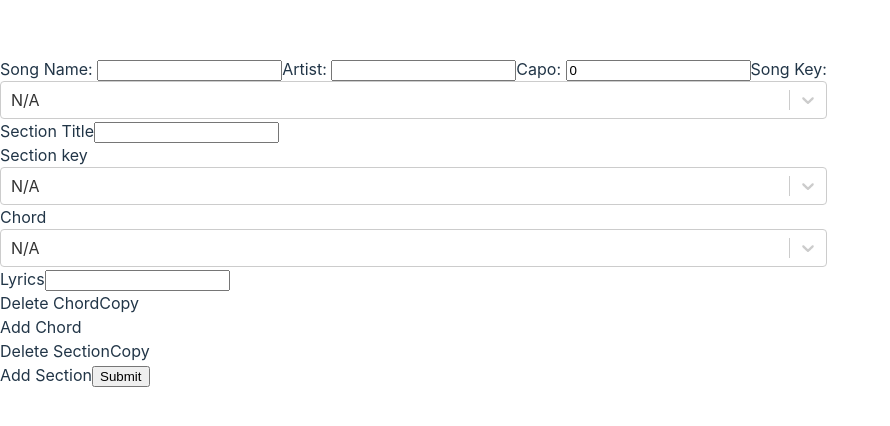
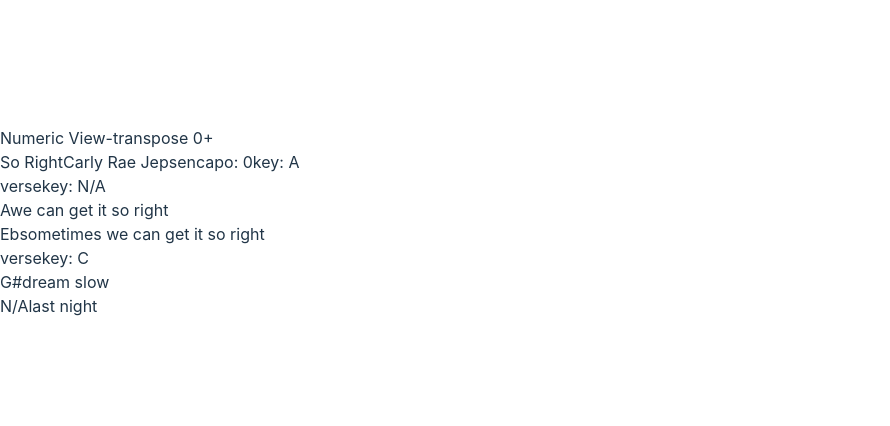
Before and after one commit to Bransonlj/chordster, a React (Vite) app in the folder frontend/: page / in a window 1280 px wide. Shown: the part 178-604 px from the top of the page, without its empty margins (0-890 px from the left). Built offline with nearby package versions, Linux system fonts and the light colour scheme.

Commit message:
Implement SongDetails page and Fix toNumericChord

```diff
--- a/frontend/src/main.tsx
+++ b/frontend/src/main.tsx
@@ -2,9 +2,10 @@
 import ReactDOM from 'react-dom/client'
 import './index.css'
 import SongForm from './views/SongForm/SongForm.tsx'
+import SongDetails from './views/SongDetails/SongDetails.tsx'
 
 ReactDOM.createRoot(document.getElementById('root')!).render(
   <React.StrictMode>
-    <SongForm />
+    <SongDetails />
   </React.StrictMode>,
 )
--- a/frontend/src/utils/chords.ts
+++ b/frontend/src/utils/chords.ts
@@ -30,13 +30,21 @@
     if (chord) {
         if (isEmptyChord(chord)) {
             // return "N/A"
-            return chord.noteLetter
+            return emptyNoteLetter;
         } else {
             // normal chord
             return chord.noteLetter + chord.accidental + chord.chordType;
         }
     } else {
         return "";
+    }
+}
+
+export function numericToString(numeric: NumericChord): string {
+    if (isEmptyNumericChord(numeric)) {
+        return emptyNumeral;
+    } else {
+        return numeric.numeral + numeric.accidental + numeric.chordType;
     }
 }
 
@@ -190,6 +198,10 @@
     return chord.noteLetter === emptyNoteLetter;
 }
 
+export function isEmptyNumericChord(chord: NumericChord): boolean {
+    return chord.numeral === emptyNumeral;
+}
+
 // checks if key isEmpty depending on noteLetter, regardless of accidental or isMajor
 export function isEmptyKey(key: Key): boolean {
     return key.noteLetter === emptyNoteLetter;
@@ -256,7 +268,7 @@
 
     // guarateed to be non-empty
     const keyValue: number = valueOfLetter(key.noteLetter as NonEmptyNoteLetter) + valueOfAccidental(key.accidental);
-    const chordValue: number = valueOfLetter(chord.noteLetter as NonEmptyNoteLetter) + valueOfAccidental(chord.accidental);
+    const chordValue: number = valueOfLetter(chord.noteLetter as NonEmptyNoteLetter);
     let interval: number = chordValue - keyValue;
     if (interval > 11) {
         interval -= 12;
--- /dev/null
+++ b/frontend/src/views/SongDetails/ChordLyricDetails.tsx
@@ -0,0 +1,28 @@
+import { Chord, Key } from "../../types/chords";
+import { ChordLyric } from "../../types/songs"
+import { chordToString, numericToString, toNumericChord, transposeChord } from "../../utils/chords";
+
+interface ChordLyricDetailsProps {
+    chordLyric: ChordLyric;
+    transpose: number;
+    chordKey: Key;
+    isNumericView: boolean;
+}
+
+function displayChord(chord: Chord, transpose: number, chordKey: Key, isNumericView: boolean): string {
+    if (isNumericView) {
+        return numericToString(toNumericChord(chord, chordKey));
+    } else {
+        return chordToString(transposeChord(chord, transpose));
+    }
+}
+
+export default function ChordLyricDetails({ chordLyric, transpose, chordKey, isNumericView }: ChordLyricDetailsProps) {
+
+    return (
+        <div>
+            <label>{displayChord(chordLyric.chord, transpose, chordKey, isNumericView)}</label>
+            <label>{chordLyric.lyric}</label>
+        </div>
+    )
+}
--- /dev/null
+++ b/frontend/src/views/SongDetails/SectionDetails.tsx
@@ -0,0 +1,29 @@
+import { Key } from "../../types/chords";
+import { ChordLyric, Section } from "../../types/songs"
+import { isEmptyKey, keyToString } from "../../utils/chords";
+import ChordLyricDetails from "./ChordLyricDetails";
+
+interface SectionDetailsProps {
+    section: Section;
+    transpose: number;
+    songKey: Key;
+    isNumericView: boolean;
+}
+
+export default function SectionDetails({ section, transpose, songKey, isNumericView }: SectionDetailsProps) {
+    return (
+        <div>
+            <label>{section.title}</label>
+            <label>key: {keyToString(section.key)}</label>
+            <div>
+                {
+                    section.chords.map((chordLyric: ChordLyric, index: number) => (
+                        <div key={index}>
+                            <ChordLyricDetails chordLyric={chordLyric} transpose={transpose} chordKey={isEmptyKey(section.key) ? songKey : section.key} isNumericView={isNumericView}/>
+                        </div>
+                    ))
+                }
+            </div>
+        </div>
+    )
+}
--- a/frontend/src/views/SongDetails/SongDetails.tsx
+++ b/frontend/src/views/SongDetails/SongDetails.tsx
@@ -1,6 +1,108 @@
+import { Section, Song } from "../../types/songs";
+import { useState } from 'react';
+import { keyToString } from "../../utils/chords";
+import SectionDetails from "./SectionDetails";
+import Tippy from "@tippyjs/react";
+import 'tippy.js/dist/tippy.css'; // optional
+
+// dummy song for testing
+const song: Song = {
+    name: "So Right",
+    artist: "Carly Rae Jepsen",
+    capo: 0,
+    key: {
+        noteLetter: "A",
+        accidental: "",
+        isMajor: true,
+    },
+    sections: [
+        {
+            title: "verse",
+            key: {
+                noteLetter: "N/A",
+                accidental: "",
+                isMajor: true,
+            },
+            chords: [
+                {
+                    chord: {
+                        noteLetter: "A",
+                        accidental: "",
+                        chordType: "",
+                    },
+                    lyric: "we can get it so right",
+                }, {
+                    chord: {
+                        noteLetter: "E",
+                        accidental: "b",
+                        chordType: "",
+                    },
+                    lyric: "sometimes we can get it so right",
+                },
+            ]
+        }, {
+            title: "verse",
+            key: {
+                noteLetter: "C",
+                accidental: "",
+                isMajor: true,
+            },
+            chords: [
+                {
+                    chord: {
+                        noteLetter: "G",
+                        accidental: "#",
+                        chordType: "",
+                    },
+                    lyric: "dream slow",
+                }, {
+                    chord: {
+                        noteLetter: "N/A",
+                        accidental: "",
+                        chordType: "",
+                    },
+                    lyric: "last night",
+                },
+            ]
+        }
+    ]
+};
+
 export default function SongDetails() {
+
+    // transpose must be between 0 and 11
+    const [transpose, setTranspose] = useState<number>(0);
+    const [isNumericView, setIsNumericView] = useState<boolean>(false);
+
     return (
-        <>
-        </>
+        <div>
+            <div>
+                <label onClick={() => setIsNumericView(!isNumericView)}>Numeric View</label>
+                <label onClick={() => setTranspose(transpose - 1 < 0 ? 11 : transpose - 1)}>-</label>
+                <label>transpose {transpose}</label>
+                <label onClick={() => setTranspose(transpose + 1 > 11 ? 0 : transpose + 1)}>+</label>
+            </div>
+            <div>
+                <label>{song.name}</label>
+                <label>{song.artist}</label>
+                <label>capo: {song.capo}</label>
+                {
+                    transpose !== 0 &&  <Tippy content="To play in original Key">
+                        <label>capo: { song.capo - transpose < 0 ? song.capo - transpose + 12 : song.capo - transpose }</label>
+                    </Tippy>
+                }
+                <label>key: {keyToString(song.key)}</label>
+            </div>
+            <div>
+                {
+                    song.sections.map((section: Section, index: number)  => (
+                        <div key={index}>
+                            <SectionDetails section={section} transpose={transpose} songKey={song.key} isNumericView={isNumericView}/>
+                        </div>
+                    ))
+                }
+            </div>
+        </div>
+
     )
 }
```
